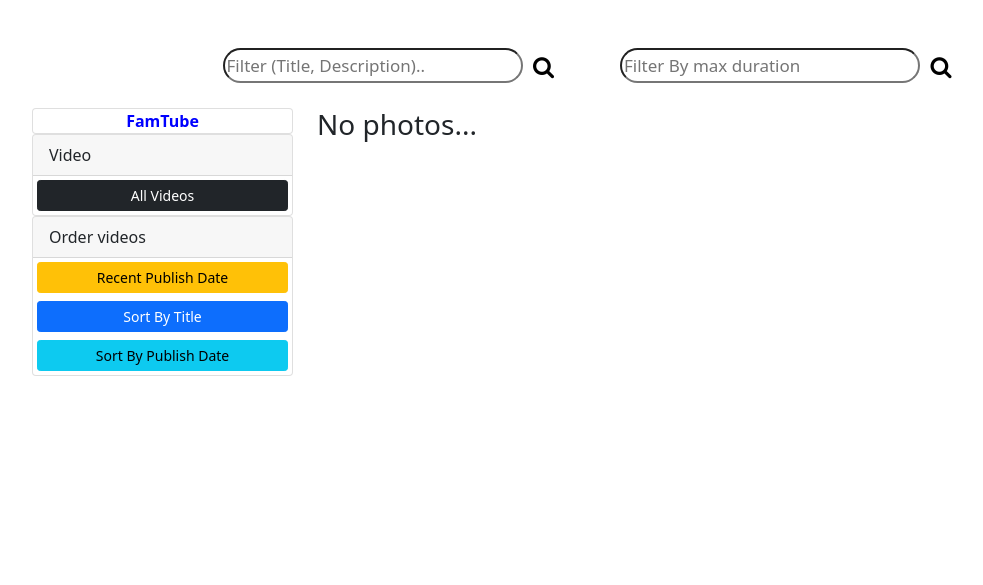
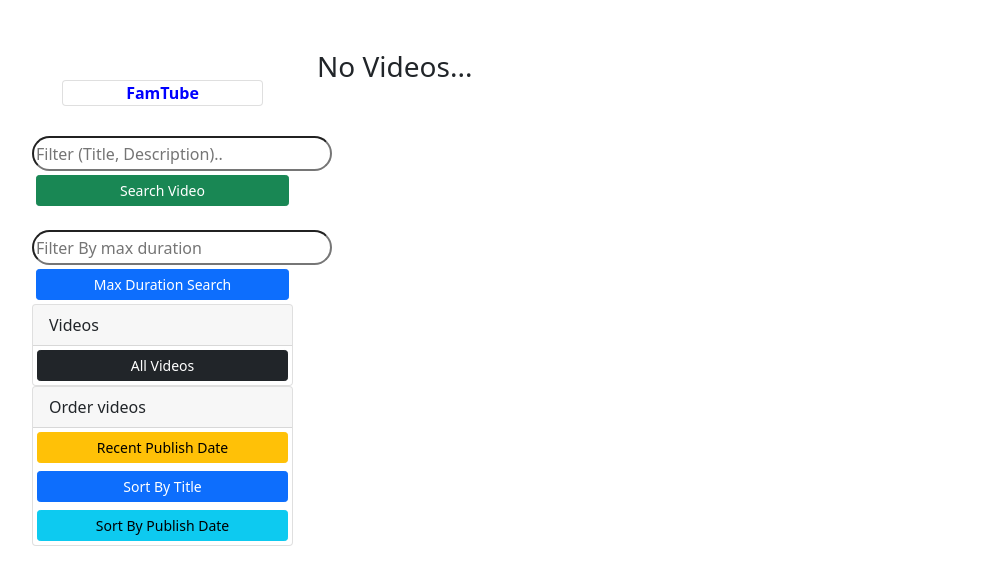
Before and after one commit to Avi-sa/Famtube, a Django app: page /famtube/dashboard/ in a window 1280 px wide. Shown: the top 585 px of the page, without its empty margins (50-1033 px from the left). Run offline with Django 4.2, Linux system fonts and the light colour scheme; data that the repository does not hold is empty; parts of the project's set-up code (start-up, migrations or seed data) failed here and were passed over.

Commit message:
Add .env_template improved dashboard search and readme

```diff
--- a/youtube/templates/video_dashboard.html
+++ b/youtube/templates/video_dashboard.html
@@ -13,7 +13,7 @@
 
     <style>
         .image-thumbail {
-            height: 130px;
+            height: 165px;
             object-fit: cover;
         }
 
@@ -66,27 +66,27 @@
     </style>
 </head>
 
-<body class="m-5">
+<body class="m-2">
 
     <div class="search-container">
-        <form type="get" action="." style="margin: 10">
-            <input name="search_box" type="text" placeholder="Filter (Title, Description)..">
-            <button href="{% url 'videos' %}"><i class="fa fa-search fa-lg"></i></button>
-        </form>
-        <form type="get" action="." style="margin-left: 60px">
-            <input name="duration" type="text" placeholder="Filter By max duration">
-            <button href="{% url 'videos' %}"><i class="fa fa-search fa-lg"></i></button>
-        </form>
     </div>
     <div class="container theme-showcase margin-top-navbar">
         <div class="row">
             <div class="col-md-3">
-                <div class="card">
+                <div class="card" style="margin: 30px;">
                     <b style="color:blue; align-self: center; size: 50px;">FamTube</b>
                 </div>
+                <form class="list-group list-group-flush" type="get" action="." >
+                    <input name="search_box" type="text" placeholder="Filter (Title, Description)..">
+                    <button href="{% url 'videos' %}" class="btn btn-success btn-block btn-sm m-1">Search Video</button>
+                </form>
+                <form class="list-group list-group-flush" type="get" action="." style="margin-top: 20px;">
+                    <input name="duration" type="text" placeholder="Filter By max duration">
+                    <button href="{% url 'videos' %}" class="btn btn-primary btn-block btn-sm m-1">Max Duration Search</button>
+                </form>
                 <div class="card">
                     <div class="card-header">
-                        Video
+                        Videos
                     </div>
                     <ul class="list-group list-group-flush">
                         <a href="{% url 'videos' %}" class="btn btn-dark btn-block btn-sm m-1">All Videos</a>
@@ -120,7 +120,7 @@
                         </div>
                     </div>
                     {% empty %}
-                    <h3>No photos...</h3>
+                    <h3>No Videos...</h3>
                     {% endfor %}
                 </div>
                 {% if videos.has_other_pages %}
--- a/youtube/views.py
+++ b/youtube/views.py
@@ -1,6 +1,9 @@
+from audioop import reverse
 from lib2to3.pytree import Base
+from django.forms import ValidationError
+from django.http import HttpResponseRedirect
 from django.http.response import HttpResponse
-from django.shortcuts import render
+from django.shortcuts import redirect, render
 from rest_framework.views import APIView
 from rest_framework.pagination import LimitOffsetPagination
 from youtube.models import YoutubeVideo
@@ -66,9 +69,12 @@ def fetchData(request):
     if search:
         videoData = videoData.order_by(search)
     if duration:
-        duration = int(duration.strip())
+        try:
+            duration = int(duration.strip())
+        except Exception:
+            return HttpResponse('Please enter a valid duration')
         if duration:
-            videoData = videoData.filter(duration__lte=int(duration))
+            videoData = videoData.filter(duration__lte=(duration))
     if search_param:
         search_param = search_param.lower().split(' ')
         word_list = list()
@@ -82,6 +88,12 @@ def fetchData(request):
         videoData = videoData.exclude(video_id__in = exclude_list)
     paginator = Paginator(videoData, 9)
     page = request.GET.get('page', 1)
+    if not search and not search_param and not duration and page:
+        prev_page = request.META.get('HTTP_REFERER', None)
+        if prev_page and ('duration' in prev_page or 'search_param' in prev_page):
+            if 'page' in prev_page:
+                prev_page = prev_page.split('&')[0]
+            return HttpResponseRedirect(prev_page+'&page='+str(page))
     try:
         videos = paginator.page(page)
     except PageNotAnInteger:
```
Also changed, not shown: README.md, 1 other file.
